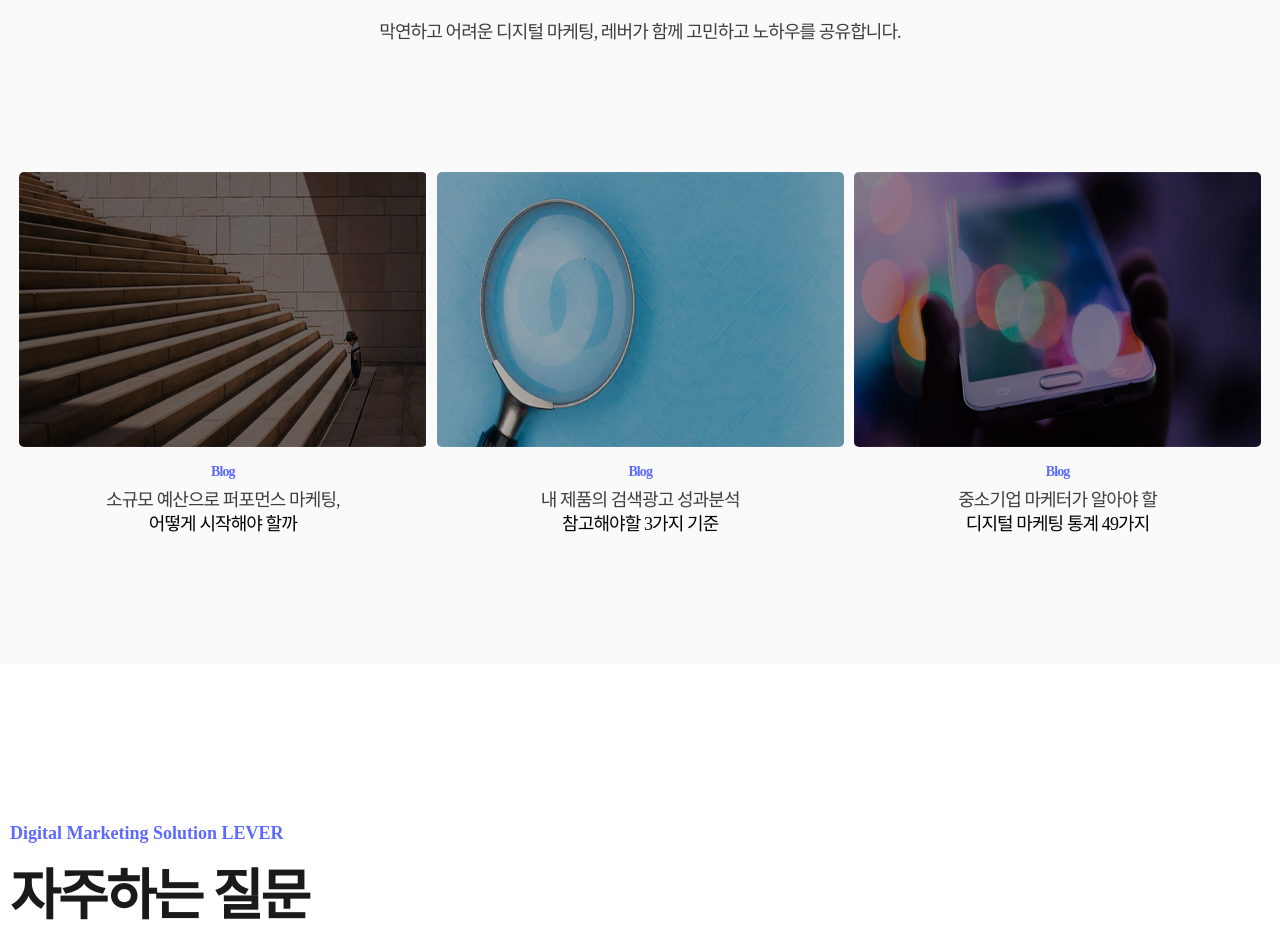
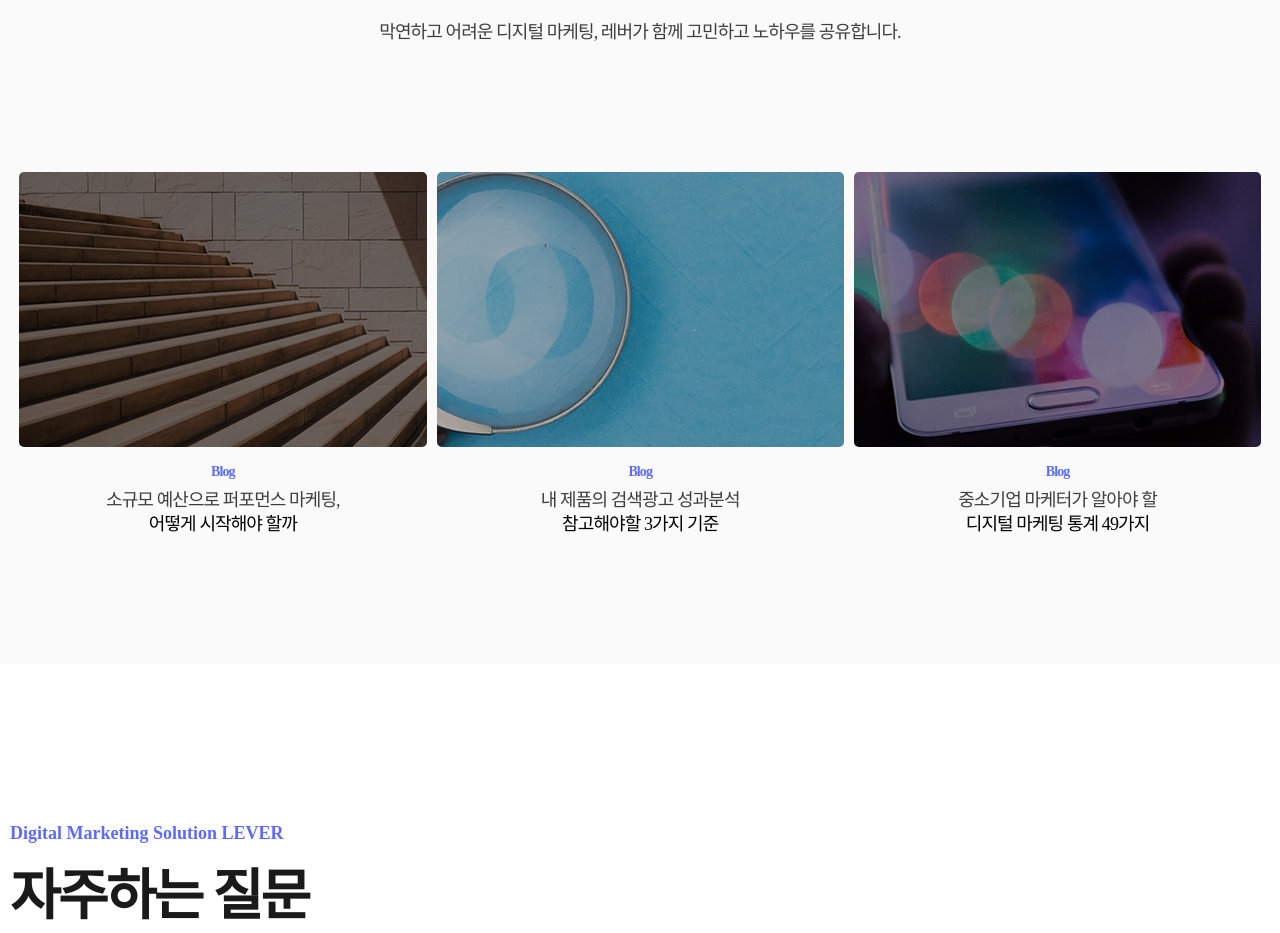
Before and after one commit to gorillaKim/react-landing-boilerplate, a Next.js app: page /index02 in a window 1280 px wide. Shown: the part 3563-4496 px from the top of the page. Built offline with nearby package versions, Linux system fonts and the light colour scheme; a web font is replaced by a local one.

Commit message:
refactor: 노하우 리팩토링

```diff
--- a/src/components/KnowHow/KnowHowSlider.tsx
+++ b/src/components/KnowHow/KnowHowSlider.tsx
@@ -13,8 +13,10 @@ const CustomSwiper = styled(Swiper)`
     margin-top: 8rem;
     @media (max-width: ${cssBreakPoint.mobileMd}) {
       min-width: unset;
-      width: 90%;
-      margin-top: 3rem;
+      width: 80%;
+      padding: 0 10%;
+      max-width: 60%;
+      margin: 3rem auto 0 auto;
     }
     ul {
       width: 100vw;
@@ -34,8 +36,7 @@ const CustomSwiper = styled(Swiper)`
     }
   }
   .shadow {
-    width: 100%;
-    height: 100%;
+    position: absolute;
     display: flex;
     align-items: center;
     justify-content: center;
@@ -43,14 +44,13 @@ const CustomSwiper = styled(Swiper)`
     font-size: 0;
     :hover {
       transition: all 0.4s;
-      width: 100%;
-      height: 100%;
       background: var(--greyish-brown);
       opacity: 50%;
       font-size: 14px;
     }
   }
   .img-box {
+    position: relative;
     width: 100%;
     height: 275px;
     border-radius: 5px;
@@ -58,6 +58,7 @@ const CustomSwiper = styled(Swiper)`
     background-repeat: no-repeat;
     background-size: 100% 275px;
     p {
+      position: absolute;
       flex-grow: 0;
       font-family: Roboto;
       font-weight: bold;
@@ -65,6 +66,9 @@ const CustomSwiper = styled(Swiper)`
       text-align: center;
       color: var(--white);
       z-index: 9999;
+    }
+    @media (max-width: ${cssBreakPoint.mobileMd}) {
+      height: 50vw;
     }
   }
   .img-desc {
@@ -102,9 +106,10 @@ const KnowHowSlider: FC<IKnowHowSlideProps> = ({
     >
       {demo.map((item: any, index: number) => (
         <SwiperSlide key={index}>
-          <div className="img-box" id={item.id} style={{ backgroundImage: `url(${item.url})` }}>
-            <a className="shadow" href={item.href} target="_blank">
-              <p>view more</p>
+          <div className="img-box shadow" id={item.id}>
+            <p>view more</p>
+            <a href={item.href} target="_blank">
+              <img src={item.url} />
             </a>
           </div>
           <div className="img-desc">
--- a/src/components/KnowHow/index.tsx
+++ b/src/components/KnowHow/index.tsx
@@ -63,6 +63,7 @@ const KnowHow: FC<IKnowHowProps> = ({ demo }) => {
     useScrollFadeIn('up', 1, 0.5),
     useScrollFadeIn('up', 1, 1),
     useScrollFadeIn('up', 1, 1),
+    useScrollFadeIn('up', 1, 1),
   ]
   return (
     <KnowHowSection>
--- a/src/containers/knowHow/KnowHowContainer.tsx
+++ b/src/containers/knowHow/KnowHowContainer.tsx
@@ -25,12 +25,6 @@ const demo: {
     href: 'https://brunch.co.kr/@lever/5',
     content: '중소기업 마케터가 알아야 할 \n 디지털 마케팅 통계 49가지',
   },
-  {
-    id: '3',
-    url: './static/image/knowHow/9-1.jpg',
-    href: 'https://brunch.co.kr/@lever/5',
-    content: '중소기업 마케터가 알아야 할 \n 디지털 마케팅 통계 49가지',
-  },
 ]
 
 const KnowHowContainer = () => {
```
